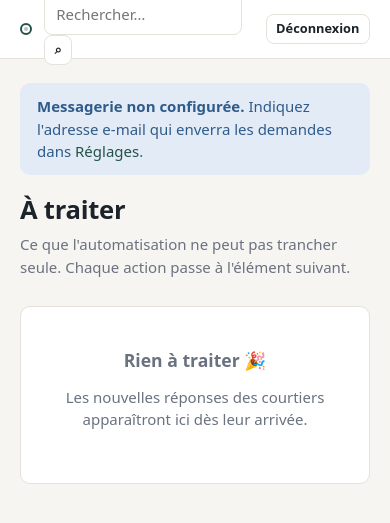
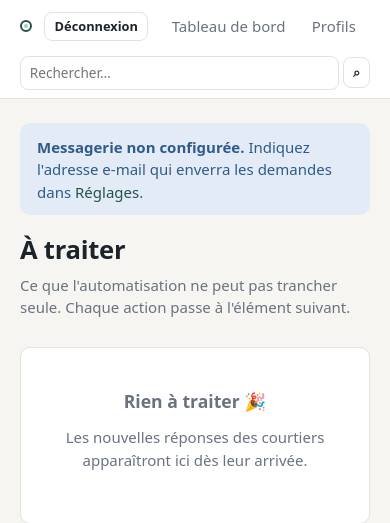
Before and after one commit to oliv2776/Oubliez-moi, a FastAPI app: template app/templates/tasks.html in a window 390 px wide. Shown: the top 523 px of the page. Run offline with FastAPI, Linux system fonts and the light colour scheme; the template is opened without the code that fills it, so the values that code supplies are empty; the visitor is signed in with stand-in values (Sample User, id 1); parts of the project's set-up code (start-up, migrations or seed data) failed here and were passed over.

Commit message:
style: support global search and responsive navigation

```diff
--- a/app/static/style.css
+++ b/app/static/style.css
@@ -250,3 +250,19 @@ table.senders td { vertical-align: middle; }
 .bulkbar { justify-content: space-between; }
 .oauth-box { border: 1px dashed var(--line); border-radius: 8px; padding: .8rem 1rem; margin-top: .6rem; }
 .oauth-code { font: 700 1.6rem ui-monospace, Menlo, monospace; letter-spacing: .15em; }
+
+/* Recherche globale et navigation */
+.nav-search { display: flex; align-items: center; gap: .25rem; flex: 0 1 230px; min-width: 145px; }
+.nav-search input { min-width: 0; padding: .35rem .55rem; font-size: .85rem; }
+.nav-search .btn { padding: .3rem .55rem; }
+.global-search-page { display: flex; gap: .6rem; max-width: 760px; margin: 0 0 1rem; }
+.global-search-page input { flex: 1; min-width: 0; }
+@media (max-width: 900px) {
+  header.top .inner { height: auto; min-height: 58px; flex-wrap: wrap; padding-top: .55rem; padding-bottom: .55rem; }
+  .nav-search { order: 3; flex: 1 1 100%; }
+  nav.main { order: 2; }
+}
+@media (max-width: 560px) {
+  .global-search-page { flex-direction: column; }
+  .global-search-page .btn { justify-content: center; }
+}
```
